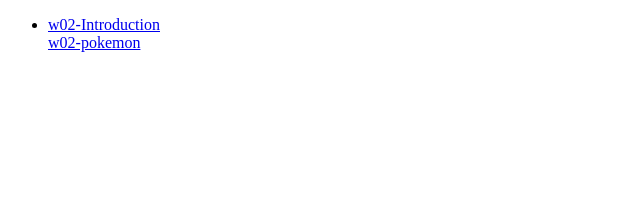
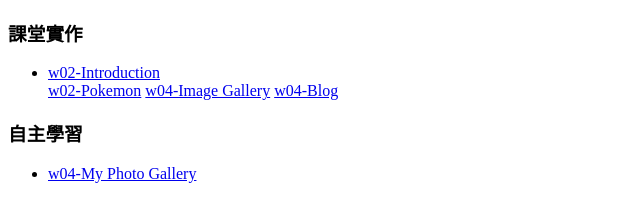
Before and after one commit to Pch0025677/1101-classdemo2-id, a plain HTML site: page index.html in a window 1280 px wide. Shown: the whole page, without its empty margins (0-640 px from the left). Drawn offline with Linux system fonts and the light colour scheme.

Commit message:
Add files via upload

```diff
--- a/index.html
+++ b/index.html
@@ -8,13 +8,28 @@
   </head>
   <body>
     <div>
+      <h3>課堂實作</h3>
       <ul>
         <li>
           <a href="./w02/intro.html">w02-Introduction</a>
         </li>
         <il>
-          <a href="./w02/pokemon.html">w02-pokemon</a>
+          <a href="./w02/pokemon.html">w02-Pokemon</a>
         </il>
+        <il>
+          <a href="./w04/image/imageGallery.html">w04-Image Gallery</a>
+        </il>
+        <il>
+          <a href="./w04/image/blog.html">w04-Blog</a>
+        </il>
+      </ul>
+    </div>
+    <div>
+      <h3>自主學習</h3>
+      <ul>
+        <li>
+          <a href="./active/w04/image/imageGallery.html">w04-My Photo Gallery</a>
+        </li>
       </ul>
     </div>
   </body>
```
Also changed, not shown: 3 other files.
